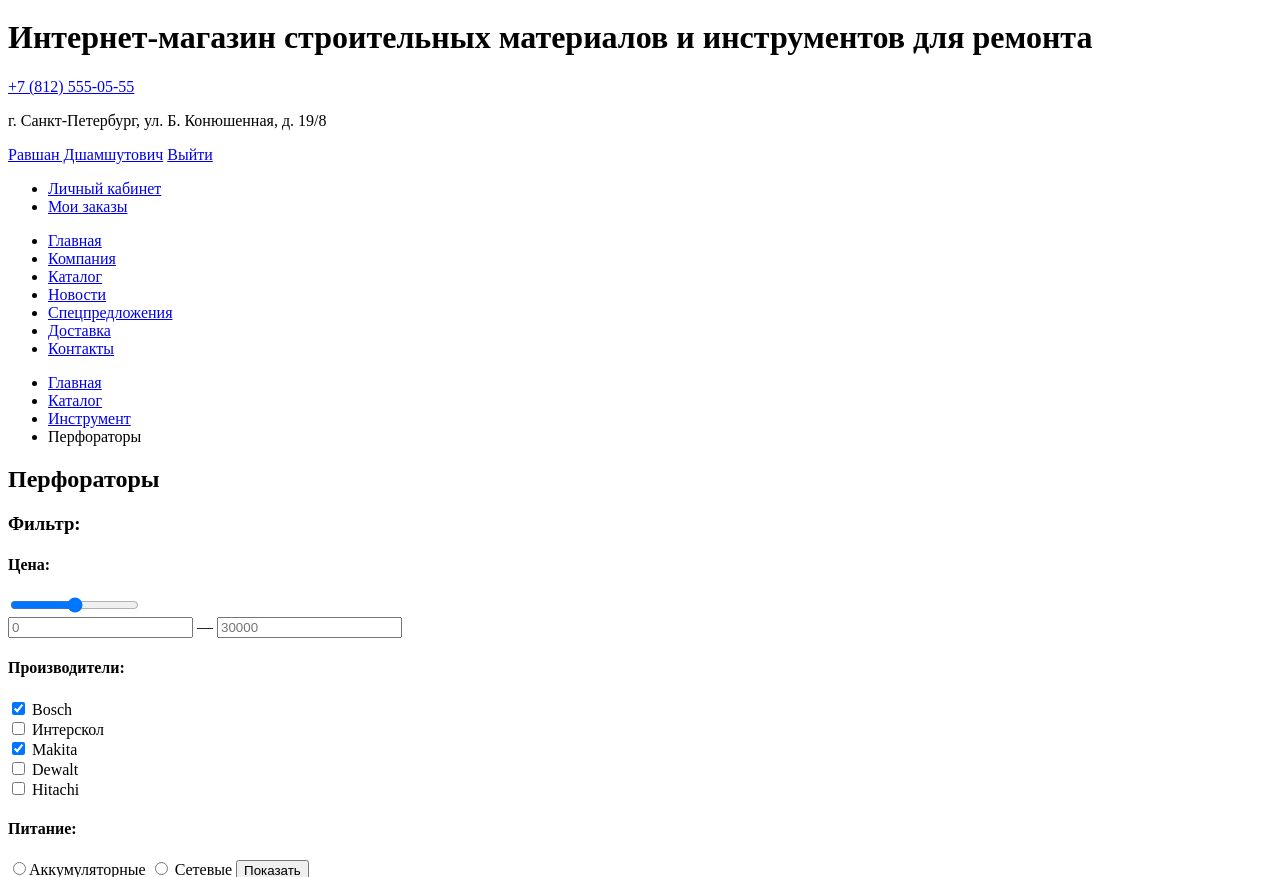
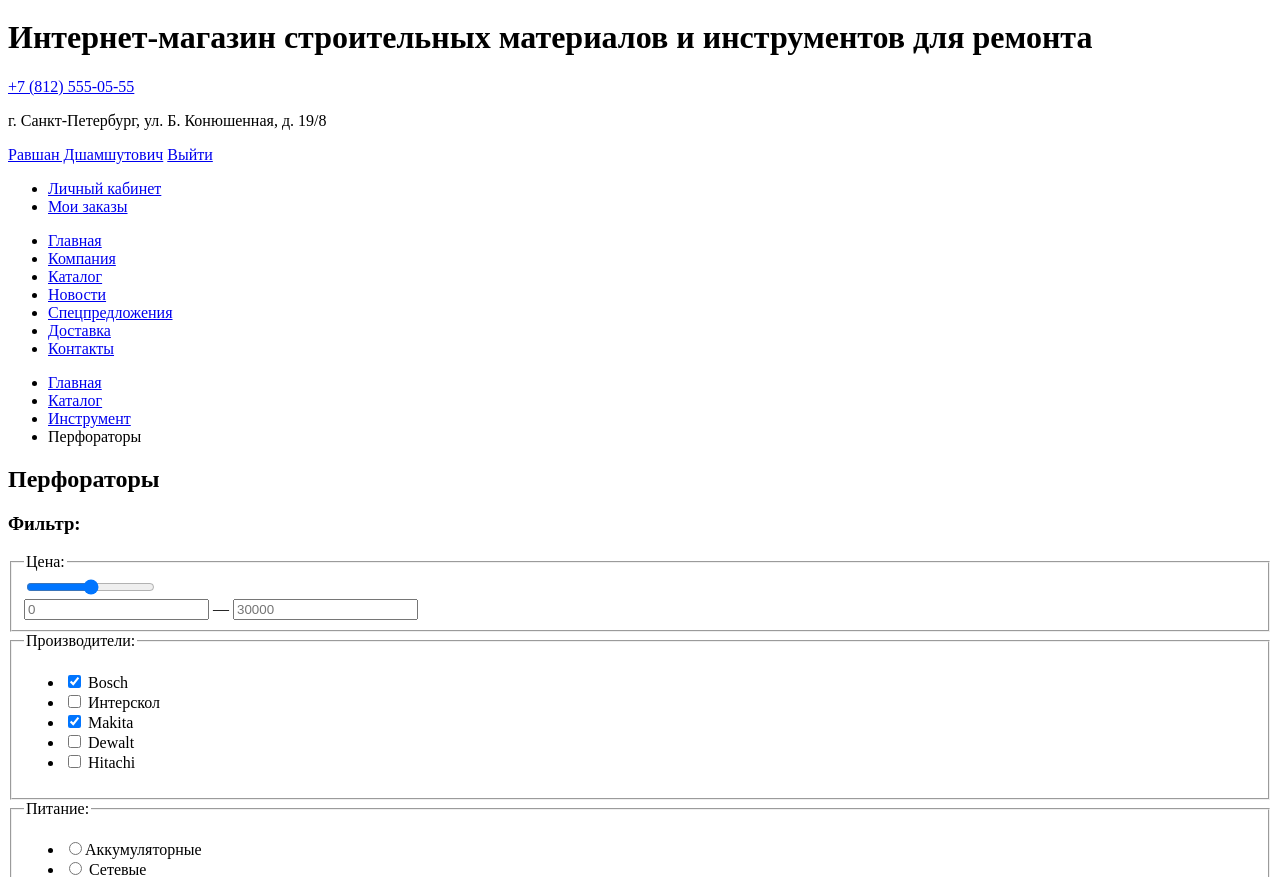
Before and after one commit to dielectrique/946697-technomart-24, a plain HTML site: page catalog.html in a window 1280 px wide. Shown: the part 75-952 px from the top of the page. Drawn offline with Linux system fonts and the light colour scheme.

Commit message:
Update catalog.html

```diff
--- a/catalog.html
+++ b/catalog.html
@@ -62,37 +62,60 @@
         <h3 class="filter">Фильтр:</h3>
         <form class="items-filter" action="https://echo.htmlacademy.ru" method="get">
 
-        <h4>Цена:</h4>
+        <fieldset>
+            <legend>Цена:</legend>
         <input type="range" min="0" max="35000" step="1" class="price-range"><br>
         <input type="text" class="price-min" name="price-min" placeholder="0"> —
         <input type="text" class="price-max" name="price-max" placeholder="30000">
-        <h4>Производители:</h4>
+            </fieldset>
+         <fieldset>
+        <legend>Производители:</legend>
+            <ul class="brands">
+            <li>
         <label>
         <input type="checkbox" id="brands" name="brands" checked>
         Bosch
-        </label><br>
+        </label>
+            </li>
+            <li>
         <label>
         <input type="checkbox" id="brands" name="brands">
         Интерскол
-        </label><br>
+        </label>
+            </li>
+            <li>
         <label>
         <input type="checkbox" id="brands" name="brands" checked>
         Makita
-        </label><br>
+        </label>
+            </li>
+            <li>
         <label>
         <input type="checkbox" id="brands" name="brands">
         Dewalt
-        </label><br>
+        </label>
+            </li>
+            <li>
         <label>
         <input type="checkbox" id="brands" name="brands">
         Hitachi
-        </label><br>
+        </label>
+            </li>
+            </ul>
+            </fieldset>
+        <fieldset>
+            <legend>Питание:</legend>
+            <ul class="power">
+            <li>
+        <label><input type="radio" class="power-radio" name="power" value="battery">Аккумуляторные</label>
+            </li>
+            <li>
+        <label><input type="radio" class="power-radio" name="power" value="electricity"> Сетевые</label>
+            </li>
+            </ul>
+            </fieldset>
+        <button class="filter-button" type="submit">Показать</button>
 
-        <h4>Питание:</h4>
-        <label><input type="radio" class="power-radio" name="power" value="battery">Аккумуляторные</label>
-        <label><input type="radio" class="power-radio" name="power" value="electricity"> Сетевые</label>
-
-        <button class="filter-button" type="submit">Показать</button>
               </form>
           </section>
 
@@ -308,7 +331,7 @@
             <li class="continue-shopping"><a href="catalog.html">Продолжить покупки</a> </li>
           </ul>
 
-      <span class="modal-close">x</span>
+      <span class="modal-close">Закрыть</span>
     </section>
 
   </body>
```
